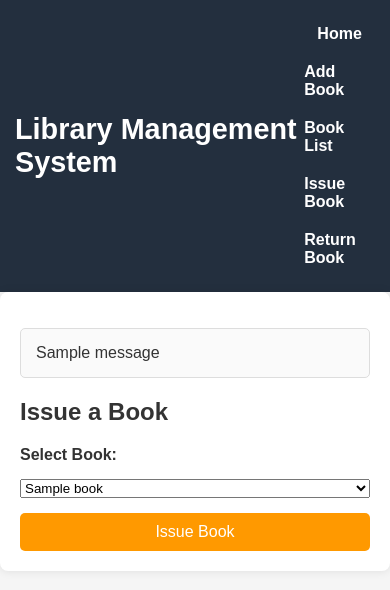
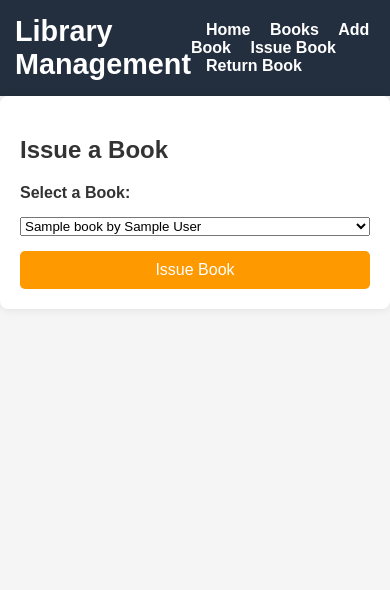
Before and after one commit to code-by-rohith/Deployments, a Flask app: page /issue in a window 390 px wide. Shown: the top 590 px of the page. Run offline with Flask 3, Linux system fonts and the light colour scheme; one stand-in notice (Sample message) is shown; a database or web service that is not in the repository returns one stand-in record (values such as "Sample title").

Commit message:
first commit

```diff
--- a/app.py
+++ b/app.py
@@ -5,15 +5,19 @@ import os
 app = Flask(__name__)
 
 # MongoDB connection
-mongo_uri = os.getenv("MONGODB_URI")  # This will still use the environment variable from Render
+mongo_uri = os.getenv("MONGODB_URI")
 client = MongoClient(mongo_uri)
 db = client['library']  # Replace with your database name
 books_collection = db['books']
 
 @app.route('/')
 def home():
+    return render_template('home.html')
+
+@app.route('/books')
+def book_list():
     books = books_collection.find()
-    return render_template('home.html', books=books)
+    return render_template('book_list.html', books=books)
 
 @app.route('/add', methods=['GET', 'POST'])
 def add_book():
@@ -30,7 +34,7 @@ def issue_book():
     books = books_collection.find()
     if request.method == 'POST':
         book_id = request.form['book_id']
-        # Logic to issue the book goes here
+        # Logic to issue the book goes here (you can store the issued status)
         return redirect(url_for('home'))
     return render_template('issue_book.html', books=books)
 
@@ -39,7 +43,7 @@ def return_book():
     books = books_collection.find()
     if request.method == 'POST':
         book_id = request.form['book_id']
-        # Logic to return the book goes here
+        # Logic to return the book goes here (you can store the returned status)
         return redirect(url_for('home'))
     return render_template('return_book.html', books=books)
 
--- a/static/styles.css
+++ b/static/styles.css
@@ -31,18 +31,6 @@ nav a {
 
 nav a:hover {
     text-decoration: underline;
-}
-
-/* Responsive Navbar for mobile */
-@media (max-width: 768px) {
-    nav {
-        display: flex;
-        flex-direction: column;
-        align-items: center;
-    }
-    nav a {
-        margin: 10px 0;
-    }
 }
 
 /* Main Content */
@@ -87,7 +75,6 @@ form input {
     font-size: 1rem;
     border: 1px solid #ddd;
     border-radius: 5px;
-    width: 100%;
 }
 
 /* Book List */
@@ -116,17 +103,6 @@ li a:hover {
 }
 
 /* Responsive List */
-@media (max-width: 768px) {
-    li {
-        flex-direction: column;
-        align-items: flex-start;
-    }
-    li a {
-        margin-top: 10px;
-    }
-}
-
-/* Book Grid Layout */
 .book-container {
     display: grid;
     grid-template-columns: repeat(auto-fill, minmax(250px, 1fr));
@@ -138,35 +114,13 @@ li a:hover {
     padding: 15px;
     background-color: #f9f9f9;
     box-shadow: 2px 2px 5px rgba(0, 0, 0, 0.1);
-    text-align: center;
 }
 
 .book-item strong {
     font-size: 18px;
-    display: block;
-    margin-bottom: 10px;
-}
-
-.book-item p {
-    font-size: 14px;
-    color: #666;
-    margin: 5px 0;
 }
 
 .book-item a {
     text-decoration: none;
     color: #007bff;
-    display: inline-block;
-    margin-top: 10px;
 }
-
-.book-item a:hover {
-    text-decoration: underline;
-}
-
-/* Responsive Book Grid */
-@media (max-width: 768px) {
-    .book-container {
-        grid-template-columns: repeat(auto-fill, minmax(200px, 1fr));
-    }
-}
--- a/templates/add_book.html
+++ b/templates/add_book.html
@@ -1,8 +1,7 @@
 {% extends 'base.html' %}
-
 {% block content %}
 <h2>Add a New Book</h2>
-<form method="POST" action="{{ url_for('add_book') }}">
+<form method="POST">
     <label for="title">Title:</label>
     <input type="text" id="title" name="title" required>
 
--- a/templates/base.html
+++ b/templates/base.html
@@ -4,29 +4,20 @@
     <meta charset="UTF-8">
     <meta name="viewport" content="width=device-width, initial-scale=1.0">
     <link rel="stylesheet" href="{{ url_for('static', filename='styles.css') }}">
-    <title>Library Management</title>
+    <title>Library Management System</title>
 </head>
 <body>
     <header>
-        <h1>Library Management System</h1>
+        <h1>Library Management</h1>
         <nav>
             <a href="{{ url_for('home') }}">Home</a>
+            <a href="{{ url_for('book_list') }}">Books</a>
             <a href="{{ url_for('add_book') }}">Add Book</a>
-            <a href="{{ url_for('book_list') }}">Book List</a>
             <a href="{{ url_for('issue_book') }}">Issue Book</a>
             <a href="{{ url_for('return_book') }}">Return Book</a>
         </nav>
     </header>
     <main>
-        {% with messages = get_flashed_messages(with_categories=true) %}
-            {% if messages %}
-                <ul>
-                {% for category, message in messages %}
-                    <li class="flash {{ category }}">{{ message }}</li>
-                {% endfor %}
-                </ul>
-            {% endif %}
-        {% endwith %}
         {% block content %}{% endblock %}
     </main>
 </body>
--- a/templates/book_list.html
+++ b/templates/book_list.html
@@ -1,12 +1,12 @@
 {% extends 'base.html' %}
-
 {% block content %}
 <h2>Book List</h2>
 <div class="book-container">
     {% for book in books %}
     <div class="book-item">
-        <strong>{{ book['title'] }}</strong> by {{ book['author'] }} ({{ book['year'] }})
-        <a href="#">Edit</a> | <a href="#">Delete</a>
+        <strong>{{ book['title'] }}</strong>
+        <p>Author: {{ book['author'] }}</p>
+        <p>Year: {{ book['year'] }}</p>
     </div>
     {% endfor %}
 </div>
--- a/templates/home.html
+++ b/templates/home.html
@@ -1,9 +1,8 @@
 {% extends 'base.html' %}
-
 {% block content %}
 <h2>Welcome to the Library Management System</h2>
+<p><a href="{{ url_for('book_list') }}">View All Books</a></p>
 <p><a href="{{ url_for('add_book') }}">Add a New Book</a></p>
-<p><a href="{{ url_for('book_list') }}">View All Books</a></p>
 <p><a href="{{ url_for('issue_book') }}">Issue a Book</a></p>
 <p><a href="{{ url_for('return_book') }}">Return a Book</a></p>
 {% endblock %}
--- a/templates/issue_book.html
+++ b/templates/issue_book.html
@@ -1,12 +1,11 @@
 {% extends 'base.html' %}
-
 {% block content %}
 <h2>Issue a Book</h2>
 <form method="POST">
-    <label for="book_id">Select Book:</label>
-    <select id="book_id" name="book_id" required>
+    <label for="book_id">Select a Book:</label>
+    <select id="book_id" name="book_id">
         {% for book in books %}
-        <option value="{{ book['_id'] }}">{{ book['title'] }}</option>
+        <option value="{{ book['_id'] }}">{{ book['title'] }} by {{ book['author'] }}</option>
         {% endfor %}
     </select>
     <button type="submit">Issue Book</button>
```
Also changed, not shown: templates/edit_book.html (deleted, +0 -16 lines), templates/return_book.html (+3 -4 lines).
